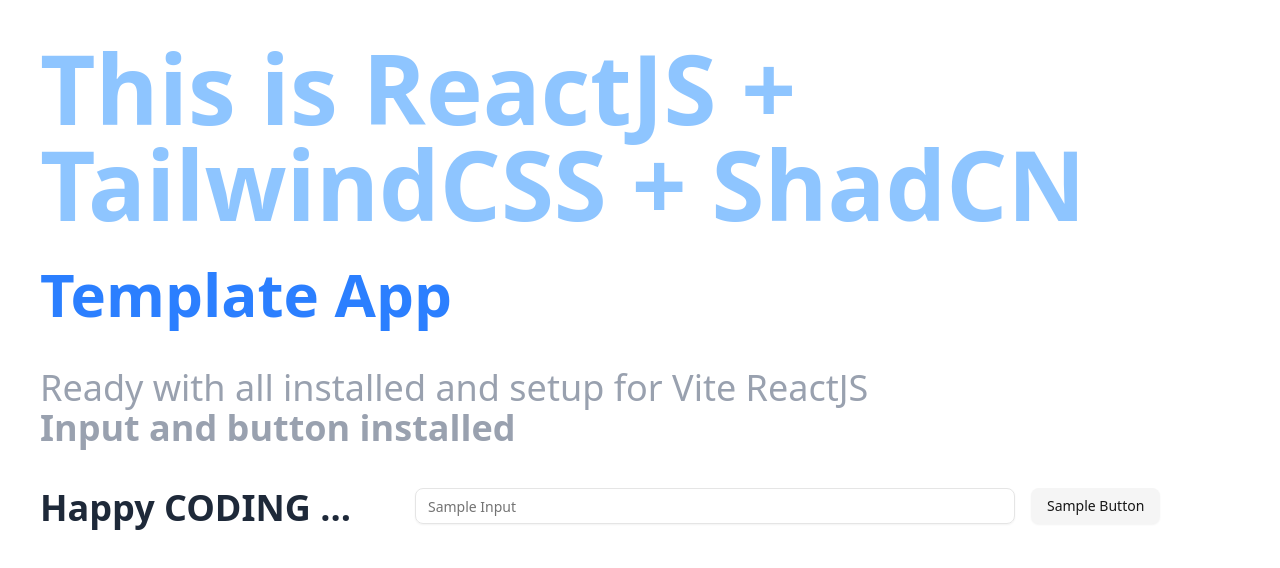
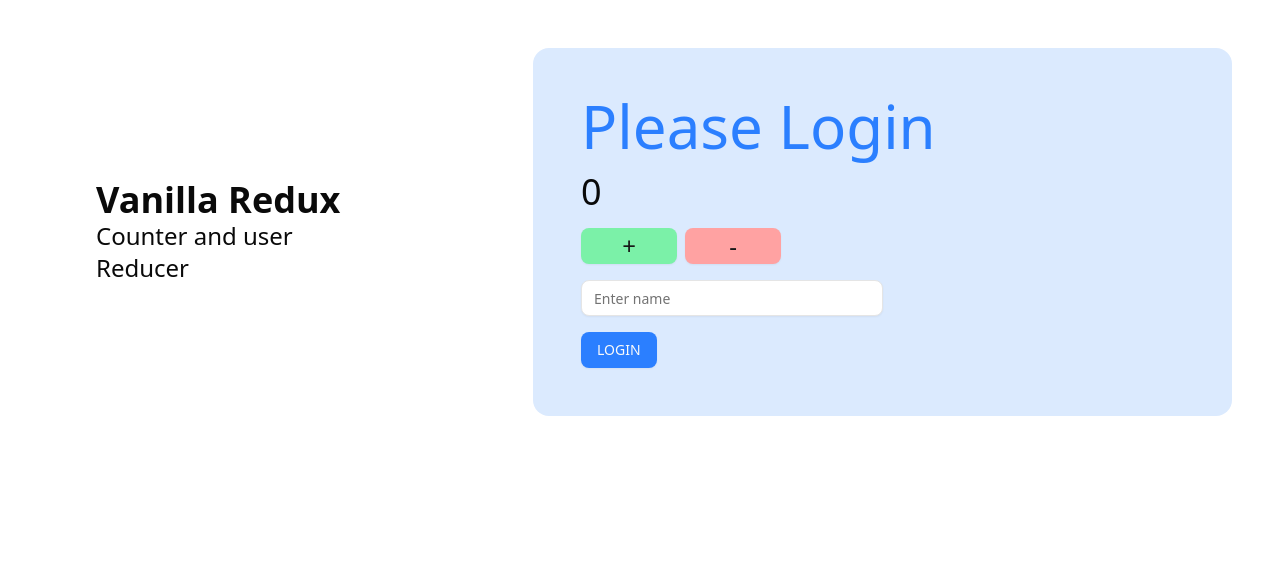
Before and after one commit to d-invisible/reactRedux-basic1, a React (Vite) app: page / in a window 1280 px wide. Shown: the top 568 px of the page. Built offline with nearby package versions, Linux system fonts and the light colour scheme.

Commit message:
first commit

```diff
--- a/package.json
+++ b/package.json
@@ -17,6 +17,8 @@
     "lucide-react": "^0.526.0",
     "react": "^19.1.0",
     "react-dom": "^19.1.0",
+    "react-redux": "^9.2.0",
+    "redux": "^5.0.1",
     "tailwind-merge": "^3.3.1",
     "tailwindcss": "^4.1.11"
   },
--- a/src/App.jsx
+++ b/src/App.jsx
@@ -1,28 +1,13 @@
 import React from "react";
-import { Input } from "@/components/ui/input";
-import { Button } from "@/components/ui/button";
+import Outside from "./myComp/counter/Outside";
+import { Provider } from "react-redux";
+import { store } from "./myComp/redux/store";
 
 const App = () => {
   return (
-    <>
-      <h1 className="m-10 text-8xl text-blue-300 font-bold">
-        This is ReactJS + TailwindCSS + ShadCN  <span className="text-6xl text-blue-500">Template App</span>
-      </h1>
-      <div className="m-10 text-4xl text-gray-400">
-        <p>Ready with all installed and setup for Vite ReactJS</p>
-        <p className="font-bold">Input and button installed</p>
-      </div>
-
-      <div className="flex gap-4 m-10">
-        <h2 className="mr-12 text-4xl text-gray-800 font-bold">
-          Happy CODING ...
-        </h2>
-        <Input type="text" placeholder="Sample Input" className="w-1/2" />
-        <Button variant='secondary'>
-          Sample Button
-        </Button>
-      </div>
-    </>
+    <Provider store={store}>
+      <Outside />
+    </Provider>
   );
 };
 
--- /dev/null
+++ b/src/myComp/counter/Inside.jsx
@@ -0,0 +1,16 @@
+import React from 'react'
+import { useSelector } from 'react-redux';
+
+const Inside = () => {
+    const counter = useSelector(state=> state.counter);
+    const user = useSelector(state=> state.user);
+  return (
+    <>
+    <h1 className='mb-4 text-6xl text-blue-500'>{user.name}</h1>
+    <h1 className='mb-4 text-4xl'>{counter.count}</h1>
+    </>
+
+  )
+}
+
+export default Inside
--- /dev/null
+++ b/src/myComp/counter/Outside.jsx
@@ -0,0 +1,64 @@
+import React, { useState } from "react";
+import { Button } from "@/components/ui/button";
+import Inside from "./Inside";
+import { useDispatch, useSelector } from "react-redux";
+import { Input } from "@/components/ui/input";
+
+const Outside = () => {
+  const user = useSelector((state) => state.user);
+  const dispatch = useDispatch();
+
+  const [userName, setUserName] = useState('');
+  return (
+    <>
+    <div className="flex items-center gap-4 ">
+    <div className="m-12 p-12 w-1/2 bg-white">
+        <h1 className="text-4xl font-bold">Vanilla Redux</h1>
+        <p className="text-2xl">Counter and user Reducer</p>
+    </div>
+      <div className="m-12 mr-12 w-full p-12 bg-blue-100 rounded-2xl">
+        <Inside />
+        <Button className="w-24 text-2xl bg-green-300 hover:bg-green-400" variant="secondary" onClick={() => dispatch({ type: "INC" })}>
+          {" "}
+          +{" "}
+        </Button>
+        <Button className="ml-2 w-24 text-2xl bg-red-300 hover:bg-red-400" variant="secondary" onClick={() => dispatch({ type: "DEC" })}>
+          {" "}
+          -{" "}
+        </Button>
+        <h1 className="mt-4 text-6xl">{user.loggedIn}</h1>
+        <Input
+          className="w-2/4 bg-white"
+          type="text"
+          placeholder="Enter name"
+          value={userName}
+          onChange={(e) => {
+            setUserName(e.target.value);
+          }}
+        />
+        <div className="mt-4">
+          <Button
+            className="bg-blue-500"
+            onClick={() => {
+              dispatch({ type: "LOGIN", payload: userName });
+              setUserName('');
+            }}
+          >
+            LOGIN
+          </Button>
+          {user.loggedIn && (
+            <Button
+              className="ml-4 bg-blue-500"
+              onClick={() => dispatch({ type: "LOGOUT" })}
+            >
+              LOGOUT
+            </Button>
+          )}
+        </div>
+      </div>
+      </div>
+    </>
+  );
+};
+
+export default Outside;
--- /dev/null
+++ b/src/myComp/redux/countReducer.js
@@ -0,0 +1,14 @@
+
+const initialState = {
+    count:0,
+}
+
+const countReducer = (state=initialState, action) =>{
+    switch(action.type){
+        case 'INC': return {count:state.count +1} ;
+        case 'DEC': return {count:state.count-1};
+        default: return state;
+    }
+};
+
+export default countReducer;
--- /dev/null
+++ b/src/myComp/redux/rootReducer.js
@@ -0,0 +1,10 @@
+import { combineReducers } from "redux";
+import countReducer from "./countReducer";
+import userReducer from "./userReducer";
+
+
+const rootReducer = combineReducers({
+    counter: countReducer,
+    user: userReducer
+});
+export default rootReducer;
--- /dev/null
+++ b/src/myComp/redux/store.js
@@ -0,0 +1,5 @@
+import { legacy_createStore } from "redux";
+import countReducer from "./countReducer";
+import rootReducer from "./rootReducer";
+
+export const store = legacy_createStore(rootReducer);
--- /dev/null
+++ b/src/myComp/redux/userReducer.js
@@ -0,0 +1,14 @@
+const initialState = {
+    name: 'Please Login',
+    loggedIn: false,
+}
+
+const userReducer = (state=initialState, action) =>{
+    switch(action.type){
+        case 'LOGIN': return {name:action.payload, loggedIn:true};
+        case 'LOGOUT': return initialState;
+        default: return state;
+    }
+};
+
+export default userReducer;
```
Also changed, not shown: 1 other file (tests, documents, lock files or other folders).
